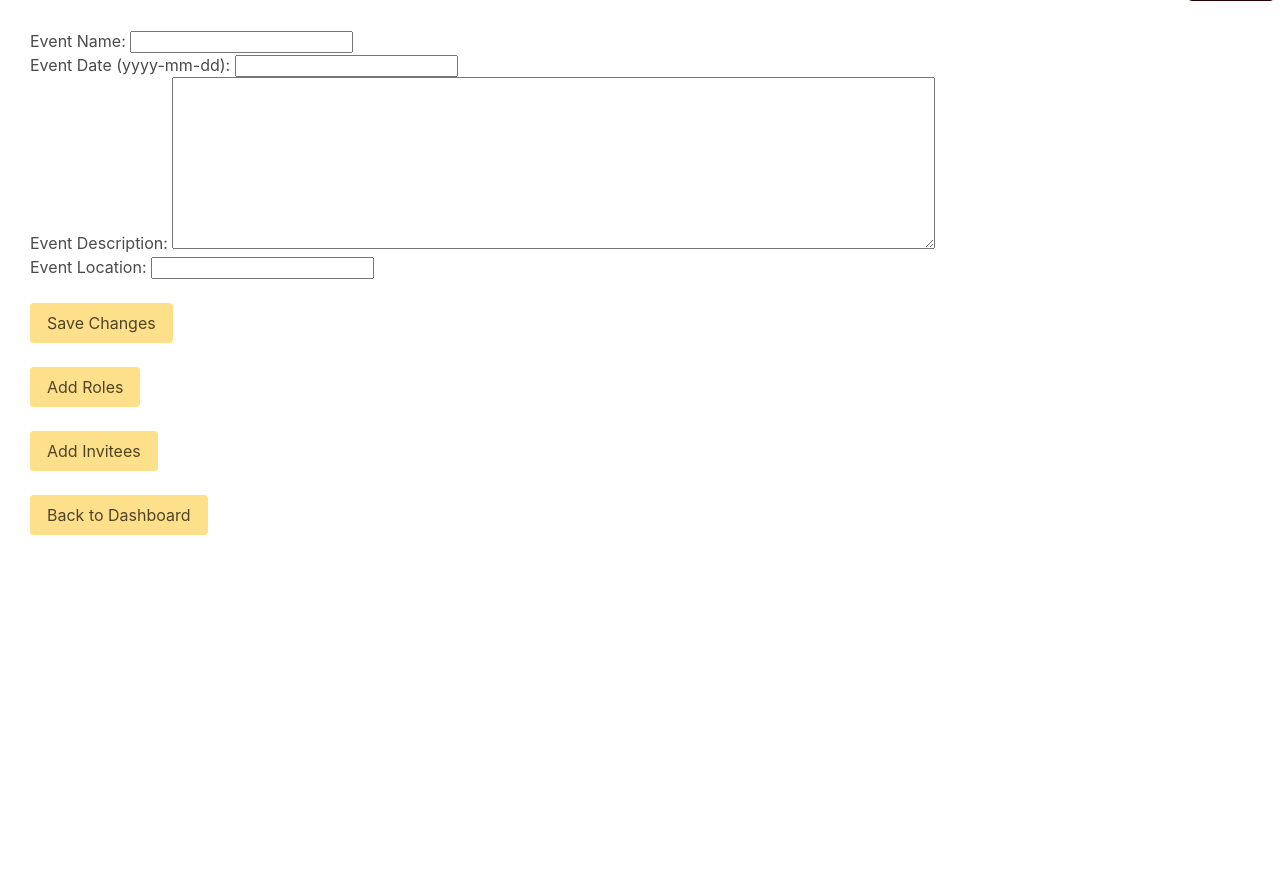
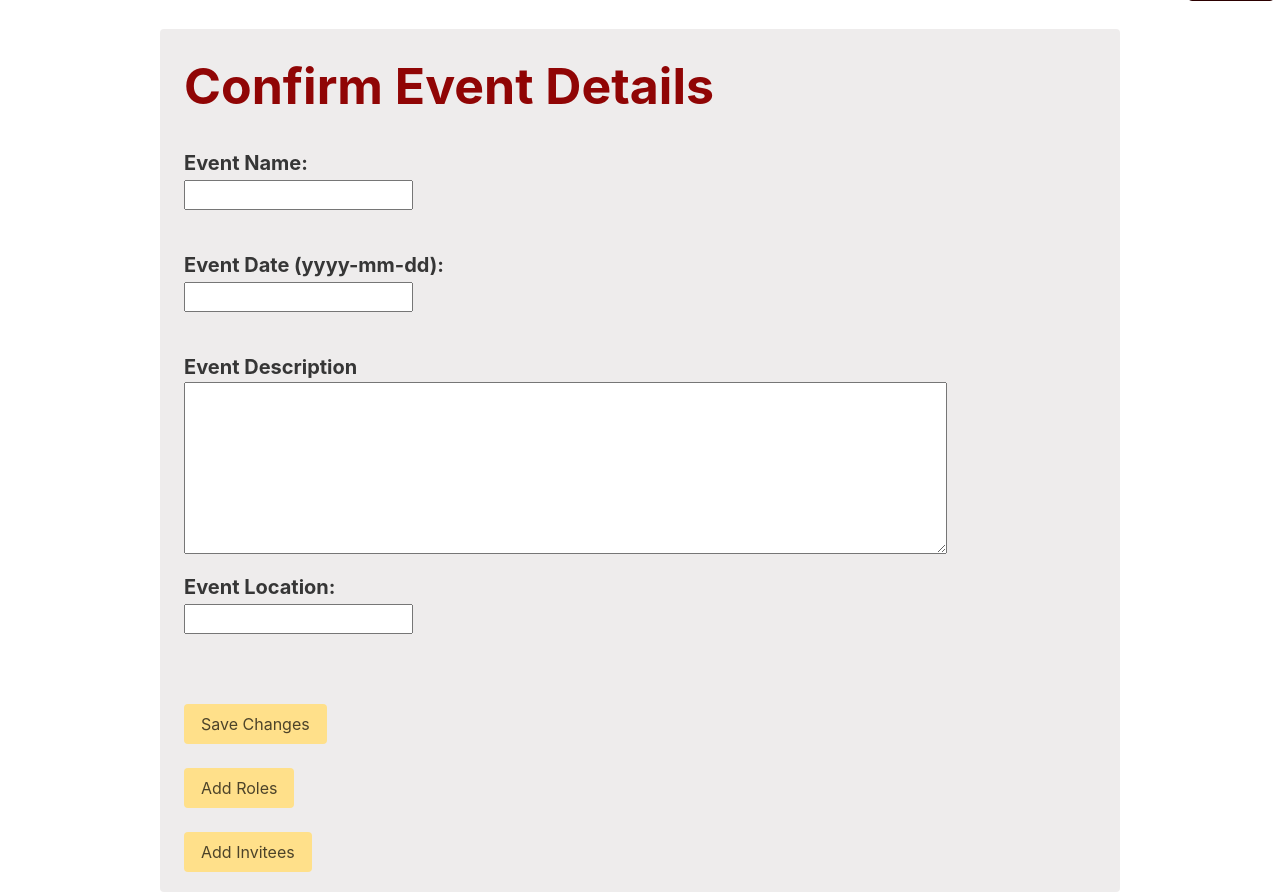
Before and after one commit to mikeryu/westmont-cs130-f23-team-gold, a Django app: template our_site/planner/templates/planner/edit_event.html in a window 1280 px wide. Shown: the part 119-1011 px from the top of the page. Before the commit the page ends 654 px from the top, so only its background shows below. Run offline with Django 4.2, Linux system fonts and the light colour scheme; the template is opened without the code that fills it: values that come from a table or form of the project are taken from there, others are empty.

```diff
--- a/our_site/planner/templates/planner/edit_event.html
+++ b/our_site/planner/templates/planner/edit_event.html
@@ -2,10 +2,50 @@
 
 {% block content %}
 
-    <div class="container" style="margin:30px">
-        <form method="post">
+    <style>
+        .eventdtls input[type="text"] {
+            padding: 5px;
+            margin-bottom: 30px;
+        }
+
+        .event-description {
+            padding: 4px;
+        }
+    </style>
+
+    <div class="container is-max-desktop">
+        <div class="tile is-child is-warning notification is-12" style="background-color: rgb(238, 236, 236)">
+            <p style="font-size: 50px; color: #900505; font-weight: bold">
+                Confirm Event Details
+            </p>
+            <br>
+            <form class="eventdtls" method="post" style="font-weight: bold; font-size: 20px">
                 {% csrf_token %}
-            {{ basic_details.as_div }}
+
+                <label class="label" style="font-size: 20px">
+                    Event Name:
+                    <br>
+                    {{ basic_details.event_name }}
+                </label>
+
+                <label class="label" style="font-size: 20px">
+                    Event Date (yyyy-mm-dd):
+                    <br>
+                    {{ basic_details.event_date }}
+                </label>
+
+                <label class="label" style="font-size: 20px">
+                    Event Description
+                    <br>
+                    {{ basic_details.event_description }}
+                </label>
+
+                <label class="label" style="font-size: 20px">
+                    Event Location:
+                    <br>
+                    {{ basic_details.event_location }}
+                </label>
+
                 <br>
                 <input class="button is-warning" type="submit" value="Save Changes"/>
             </form>
@@ -23,12 +63,7 @@
                 {% csrf_token %}
                 <input class="button is-warning" type="submit" value="Add Invitees" name="Add Invitees"/>
             </form>
-
-        <br>
-
-        <form action="{% url 'planner:dashboard' %}">
-            <input class="button is-warning" type="submit" value="Back to Dashboard" />
-        </form>
+        </div>
     </div>
 
 {% endblock %}
--- a/our_site/planner/views.py
+++ b/our_site/planner/views.py
@@ -235,13 +235,17 @@ def event_home(request, event_id):
     invitees = event.invitees.all()
     attendees = event.attendees.all()
 
+    profile_id = request.user.profile.id
+    profile = Profile.objects.all().filter(id=profile_id).get()
 
     user_profile_id = request.user.profile.id
     owner_profile_id = event.owner_id
     invitee_profile_ids = event.invitees.values_list('id', flat=True)
     attendee_profile_ids = event.attendees.values_list('id', flat=True)
 
+    signedRoles=list(profile.roles.all())
     roles_list = list(event.roles.all())
+
     # check if user is owner or invitee
     if (
             user_profile_id != owner_profile_id
@@ -254,7 +258,7 @@ def event_home(request, event_id):
         return HttpResponseRedirect("/planner/event_owned/{:d}/".format(event.id))
 
     return HttpResponse(
-        render(request, 'planner/event_home.html', {'event': event, 'invitees': invitees, 'attendees': attendees, "roles_list": roles_list})
+        render(request, 'planner/event_home.html', {'event': event, 'invitees': invitees, 'attendees': attendees, "roles_list": roles_list, "signedRoles": signedRoles})
     )
 
 
```
Also changed, not shown: our_site/planner/templates/planner/event_home.html (+15 -5 lines). Lines whose indentation alone changed are shown as unchanged.
